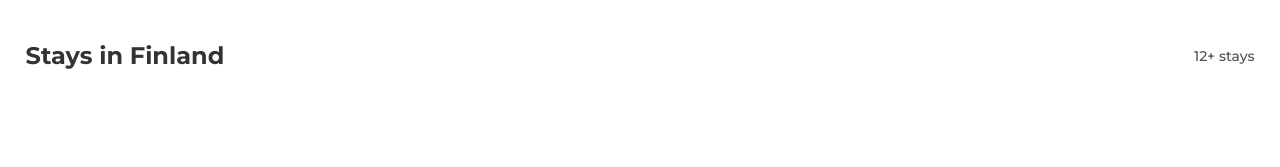
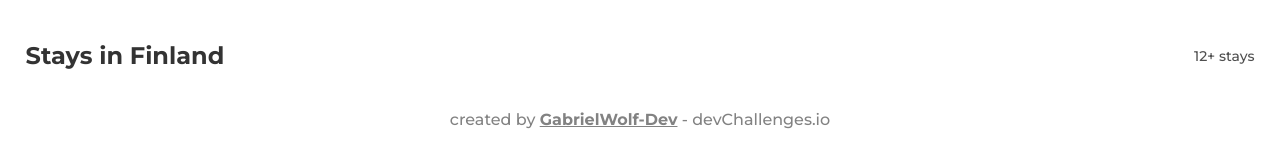
Before and after one commit to GabrielWolf-Dev/windbnb, a Vue app: page / in a window 1280 px wide. Shown: the part 419-586 px from the top of the page. Built offline with nearby package versions, Linux system fonts and the light colour scheme.

Commit message:
feat: add footer component

```diff
--- a/src/App.vue
+++ b/src/App.vue
@@ -2,6 +2,7 @@
   <div class="container">
     <HeaderComponent />
     <router-view></router-view>
+    <FooterComponent />
   </div>
 </template>
 
@@ -9,11 +10,13 @@
 import { defineComponent } from "vue";
 
 import HeaderComponent from "./components/HeaderComponent.vue";
+import FooterComponent from "@/components/FooterComponent.vue";
 
 export default defineComponent({
   name: "App",
   components: {
     HeaderComponent,
+    FooterComponent,
   },
 });
 </script>
@@ -86,5 +89,6 @@ textarea {
   max-width: 1280px;
   margin: 0 auto;
   padding: 40px 2%;
+  position: relative;
 }
 </style>
--- /dev/null
+++ b/src/components/FooterComponent.vue
@@ -0,0 +1,34 @@
+<template>
+  <footer class="footer">
+    created by
+    <a
+      class="link-dev"
+      href="https://github.com/GabrielWolf-Dev/windbnb"
+      target="_blank"
+      rel="noopener noreferrer"
+      >GabrielWolf-Dev</a
+    >
+    - devChallenges.io
+  </footer>
+</template>
+
+<script>
+export default {
+  name: "FooterComponent",
+};
+</script>
+
+<style scoped>
+.footer {
+  width: 100%;
+  padding: 40px 2%;
+  text-align: center;
+  color: var(--color-base-03);
+}
+
+.link-dev {
+  font-weight: var(--font-weight-700);
+  color: var(--color-base-03);
+  text-decoration: underline;
+}
+</style>
```
